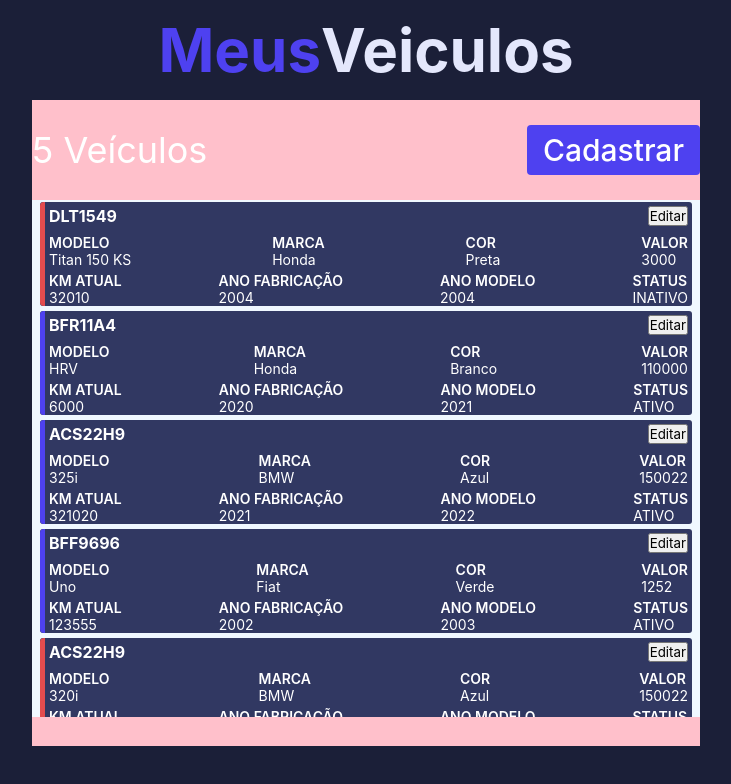
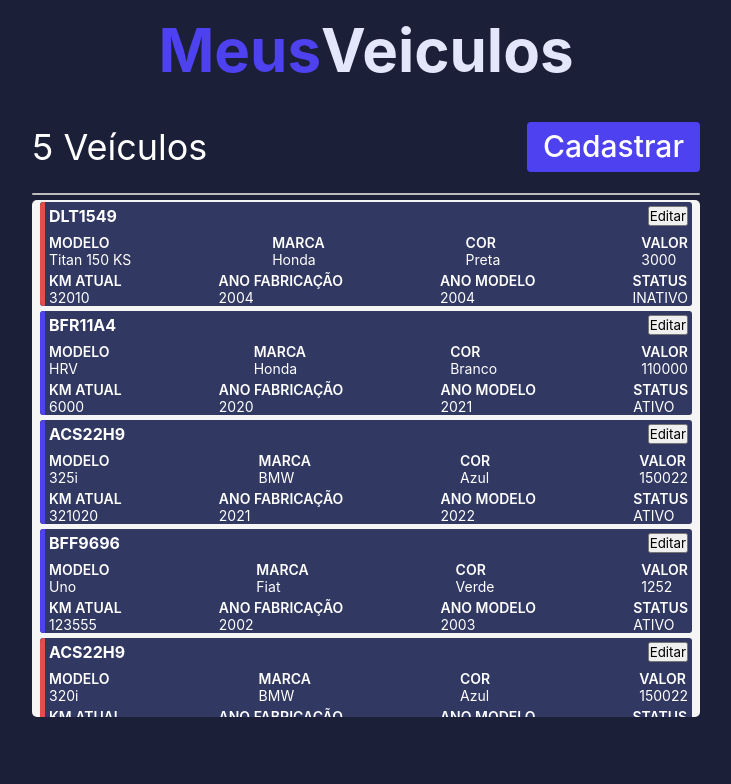
Before and after one commit to brunopapait/gerenciamento-colecao-veiculos, an Angular app: page /vehicles in a window 1280 px wide. Shown: the top 784 px of the page, without its empty margins (274-1005 px from the left). Built offline with nearby package versions, Linux system fonts and the light colour scheme; data requests are answered from the project's data file; what ng2-currency-mask would draw is missing.

Commit message:
feat: refactor file

```diff
--- a/src/app/app.component.css
+++ b/src/app/app.component.css
@@ -8,5 +8,4 @@ div {
 
 main {
   height: 85%;
-  background-color: pink;
 }
--- a/src/app/components/sub-header/sub-header.component.css
+++ b/src/app/components/sub-header/sub-header.component.css
@@ -3,6 +3,15 @@ div {
   justify-content: space-between;
   align-items: center;
   display: flex;
+  flex-direction: column;
+}
+
+.info-action {
+  display: flex;
+  flex-direction: row;
+  justify-content: space-between;
+  align-items: center;
+  width: 100%;
 }
 
 @media screen and (max-width: 400px) {
@@ -10,3 +19,11 @@ div {
     flex-direction: column;
   }
 }
+
+.divider {
+  height: 2px;
+  background-color: #BCBCBC;
+  width: 100%;
+  margin-bottom: 5px;
+  border-radius: 5px;
+}
--- a/src/app/components/sub-header/sub-header.component.html
+++ b/src/app/components/sub-header/sub-header.component.html
@@ -1,4 +1,7 @@
 <div>
-  <app-count-vehicles [qtVehicles]="qtVehicles"></app-count-vehicles>
-  <app-button-register></app-button-register>
+  <div class="info-action">
+    <app-count-vehicles [qtVehicles]="qtVehicles"></app-count-vehicles>
+    <app-button-register></app-button-register>
+  </div>
+  <div class="divider"></div>
 </div>
--- a/src/app/components/vehicles-list-container/vehicles-list-container.component.ts
+++ b/src/app/components/vehicles-list-container/vehicles-list-container.component.ts
@@ -19,11 +19,9 @@ export class VehiclesListContainerComponent implements OnInit, AfterViewInit {
    }
 
   async ngOnInit() {
-    try {
-      this.vehicles = await this.vehicleService.findAll();
-    } catch (error) {
-      alert(error);
-    }
+      this.vehicleService.findAll()
+      .then((vehicles) => this.vehicles = vehicles)
+      .catch((err) => alert(err));
   }
 
   async ngAfterViewInit() {
@@ -31,8 +29,10 @@ export class VehiclesListContainerComponent implements OnInit, AfterViewInit {
     this.qtVehicles.next(this.vehicles.length);
   }
 
-  handleClick(vehicleId: number){
+  handleEditClick(vehicleId: number){
     this.router.navigateByUrl(`/vehicles/edit/${vehicleId}`);
   }
 
+  handleRemoveClick(vehicleId: number){}
+
 }
--- a/src/app/pages/vehicles-form/vehicles-form.component.css
+++ b/src/app/pages/vehicles-form/vehicles-form.component.css
@@ -2,9 +2,10 @@
   display: flex;
   flex-direction: column;
   overflow-y: auto;
-  background-color: aliceblue;
+  background-color: whitesmoke;
   height: 100%;
   padding: 14px 10px;
+  border-radius: 5px;
 }
 
 .container-form-groups {
@@ -29,9 +30,13 @@
 }
 
 .wrapper-buttons {
-  width: 50%;
+  width: 100%;
   display: flex;
   justify-content: space-evenly;
+}
+
+.btn {
+  width: 200px;
 }
 
 .btn-salvar {
@@ -46,4 +51,5 @@
 
 mat-form-field.mat-form-field {
   font-size: 13px;
+  width: 49%;
 }
--- a/src/app/pages/vehicles-form/vehicles-form.component.html
+++ b/src/app/pages/vehicles-form/vehicles-form.component.html
@@ -83,8 +83,8 @@
 
     <div class="form-group-button">
       <div class="wrapper-buttons">
-        <button mat-raised-button class="btn-salvar" [disabled]="!form.valid" type="submit">Salvar</button>
-        <button mat-raised-button class="btn-cancelar" type="button" (click)="handleCancel()">Cancelar</button>
+        <button mat-raised-button class="btn-salvar btn" [disabled]="!form.valid" type="submit">Salvar</button>
+        <button mat-raised-button class="btn-cancelar btn" type="button" (click)="handleCancel()">Cancelar</button>
       </div>
     </div>
   </form>
--- a/src/app/pages/vehicles-form/vehicles-form.component.ts
+++ b/src/app/pages/vehicles-form/vehicles-form.component.ts
@@ -41,16 +41,13 @@ export class VehiclesFormComponent implements OnInit {
   }
 
   async saveVehicle() {
-    try {
       //Salva o objeto no localStorage
       // localStorage.setItem('vehicle', JSON.stringify(this.vehicle));
 
       //Salva o objeto no Json-Server
-      await this.vehicleService.save(this.vehicle);
-      this.location.back();
-    } catch (error) {
-      alert(error);
-    }
+      this.vehicleService.save(this.vehicle)
+      .then(() => this.location.back())
+      .catch((err) => alert(err));
   }
 
   handleCancel() {
--- a/src/app/pages/vehicles/vehicles.component.css
+++ b/src/app/pages/vehicles/vehicles.component.css
@@ -2,6 +2,7 @@
   display: flex;
   flex-direction: column;
   overflow-y: auto;
-  background-color: aliceblue;
+  background-color: whitesmoke;
   height: 80%;
+  border-radius: 5px;
 }
```
